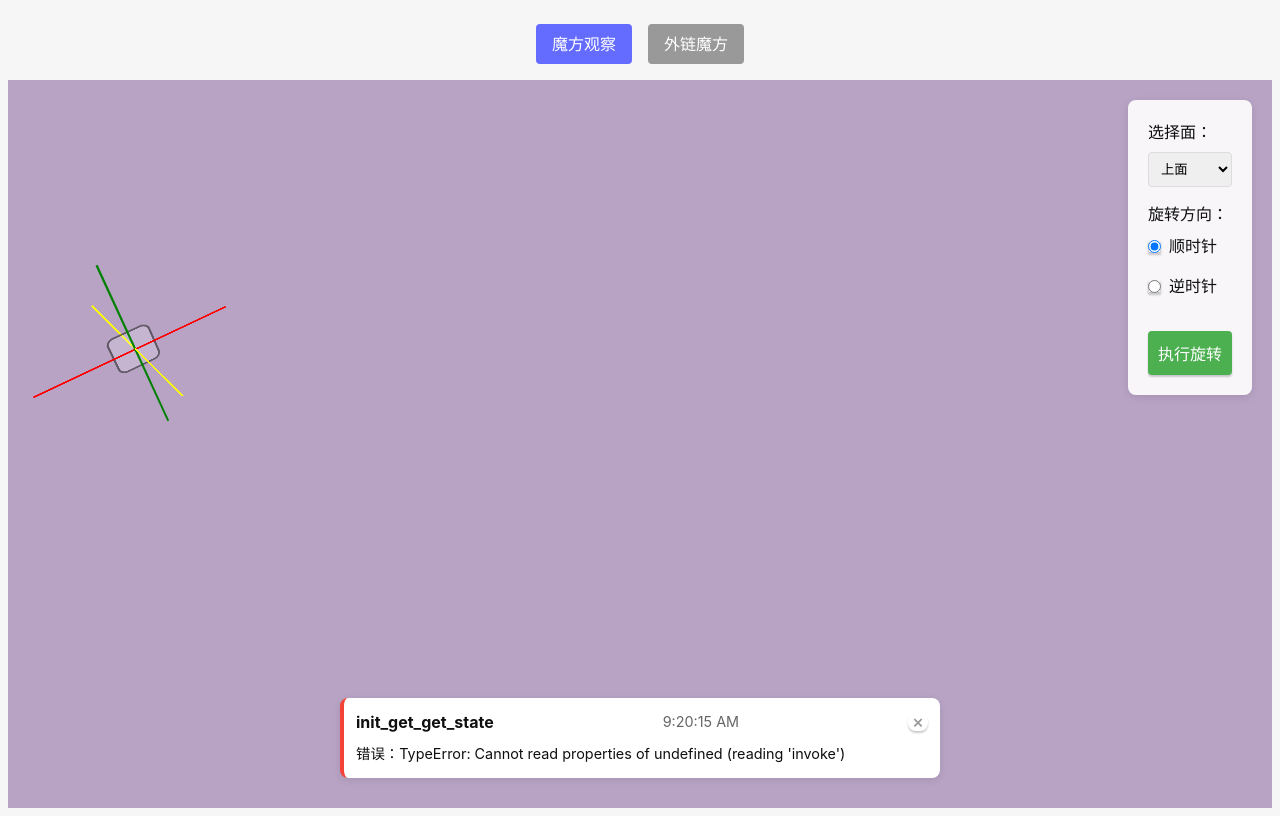
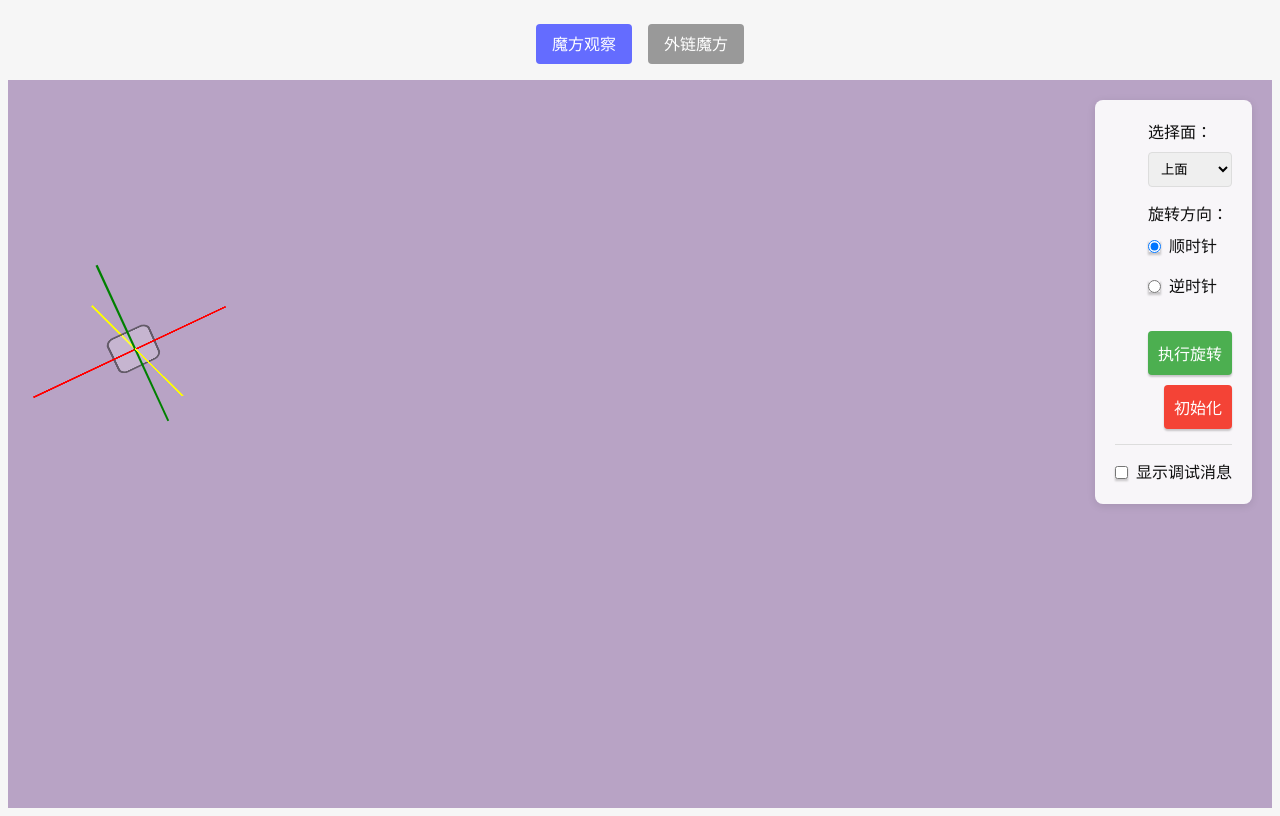
Before and after one commit to davelet/rubik-cube-restore, a Vue app: page /cube in a window 1280 px wide. Built offline with nearby package versions, Linux system fonts and the light colour scheme.

Commit message:
增加调试开关

```diff
--- a/src/components/ApiMessageDisplay.vue
+++ b/src/components/ApiMessageDisplay.vue
@@ -1,10 +1,11 @@
 <template>
   <div class="api-message-container">
     <transition-group name="message-list" tag="div">
-      <div v-for="message in messages" :key="message.id" :class="['api-message', message.type]">
+      <div v-for="message in messages" :key="message.id" :class="['api-message', message.type]" @mouseenter="pauseTimer(message)" @mouseleave="resumeTimer(message)">
         <div class="message-header">
           <span class="api-name">{{ message.apiName }}</span>
           <span class="timestamp">{{ message.timestamp }}</span>
+          <span class="timer" v-if="message.timerVisible">{{ message.remainingTime }}秒</span>
           <button class="clear-button" @click="removeMessage(message.id)">×</button>
         </div>
         <div class="message-content">
@@ -34,6 +35,8 @@ export default {
   methods: {
     addMessage(apiName, params, isSuccess, error = null, response = null) {
       const message = {
+        timerVisible: true,
+        remainingTime: 5,
         id: Date.now(),
         apiName,
         params,
@@ -41,15 +44,58 @@ export default {
         status: isSuccess ? '成功' : '失败',
         type: isSuccess ? 'success' : 'error',
         error,
-        timestamp: new Date().toLocaleTimeString()
+        timestamp: new Date().toLocaleTimeString(),
+        isPaused: false,
+        intervalId: null
       }
+
       this.messages.unshift(message)
+
+      this.startTimer(message)
+    },
+    startTimer(message) {
+      if (message.intervalId) {
+        clearInterval(message.intervalId)
+      }
+      message.intervalId = setInterval(() => {
+        if (!message.isPaused && message.remainingTime > 0) {
+          const index = this.messages.findIndex(m => m.id === message.id)
+          if (index !== -1) {
+            this.messages[index] = { ...this.messages[index], remainingTime: this.messages[index].remainingTime - 1 }
+            if (this.messages[index].remainingTime === 0) {
+              this.removeMessage(message.id)
+            }
+          }
+        }
+      }, 1000);
     },
     removeMessage(id) {
       const index = this.messages.findIndex(m => m.id === id)
       if (index !== -1) {
+        const message = this.messages[index]
+        if (message.intervalId) {
+          clearInterval(message.intervalId)
+        }
         this.messages.splice(index, 1)
       }
+    },
+    pauseTimer(message) {
+      message.isPaused = true
+      if (message.intervalId) {
+        clearInterval(message.intervalId)
+      }
+    },
+    resumeTimer(message) {
+      message.isPaused = false
+      this.startTimer(message)
+    },
+    clearAllMessages() {
+      this.messages.forEach(message => {
+        if (message.intervalId) {
+          clearInterval(message.intervalId);
+        }
+      });
+      this.messages = [];
     }
   }
 }
@@ -81,6 +127,13 @@ export default {
 
 .api-message.error {
   border-left: 4px solid #f44336;
+}
+
+.timer {
+  text-align: center;
+  font-size: 0.9em;
+  color: #666;
+  margin-bottom: 8px;
 }
 
 .message-header {
--- a/src/components/RubiksCubeBase.vue
+++ b/src/components/RubiksCubeBase.vue
@@ -3,7 +3,7 @@
     <RubiksCubeFace v-for="(face, index) in faces" :key="face.name"
       :rotate="face.rotate"
       :translateZ="translateZ(size)"
-      :color="getFaceColor(index)"
+      :color="getFaceColor(face.faceIndex)"
     />
   </div>
 </template>
--- a/src/components/RubiksCubeOnTauri.vue
+++ b/src/components/RubiksCubeOnTauri.vue
@@ -6,11 +6,28 @@
       <div class="axis y-axis"></div>
       <div class="axis z-axis"></div>
     </div>
-    <RubiksCubeRotationControls @rotate="handleRotation" />
-    <div v-for="(cube, index) in cubes" :key="index" :style="cubeContainerStyle(cube)">
-      <RubiksCubeBase :size="cube.size" :cubeState="cube.cubeState" :converedFaces="cube.coveredFaces"/>
+    <RubiksCubeRotationControls
+      @rotate="handleRotation"
+      @reset="initCubeState"
+      @debug-toggle="handleDebugToggle"
+      :showDebugMessages="showDebugMessages"
+    />
+    <div
+      v-for="(cube, index) in cubes"
+      :key="index"
+      :style="cubeContainerStyle(cube)"
+    >
+      <RubiksCubeBase
+        :size="cube.size"
+        :cubeState="cube.cubeState"
+        :converedFaces="cube.coveredFaces"
+      />
     </div>
-    <ApiMessageDisplay ref="apiMessage" />
+    <ApiMessageDisplay
+      ref="apiMessage"
+      v-if="showDebugMessages"
+      class="message-display"
+    />
   </div>
 </template>
 
@@ -22,29 +39,31 @@ import ApiMessageDisplay from './ApiMessageDisplay.vue';
 
 export default {
   name: 'RubiksCubeOnTauri',
+
   components: {
     RubiksCubeBase,
     RubiksCubeRotationControls,
     ApiMessageDisplay
   },
+
   setup() {
     const store = useCubeStore();
     const cubeSize = store.cubeSize;
     return { store, cubeSize };
   },
-  async created() {
-    const result = await this.store.initCubeState()
-    if (result.success) {
-      this.$refs.apiMessage?.addMessage('init_get_get_state', null, true, null, result.result)
-    } else {
-      this.$refs.apiMessage?.addMessage('init_get_get_state', null, false, result.error)
-    }
+
+  data() {
+    return {
+      showDebugMessages: false,
+    };
   },
+
   computed: {
     cubes() {
       return this.store.cubes;
     },
   },
+
   methods: {
     cubeContainerStyle(cube) {
       return {
@@ -53,25 +72,59 @@ export default {
         transform: `translate3d(${cube.x + cube.size}px, ${cube.y + cube.size / 2}px, 0px) rotateX(${cube.rotateX}deg) rotateY(${cube.rotateY}deg)`,
       }
     },
-    // getCubeColors(cube) {
-    //   return {
-    //     topColor: cube.topColor,
-    //     bottomColor: cube.bottomColor,
-    //     frontColor: cube.frontColor,
-    //     backColor: cube.backColor,
-    //     leftColor: cube.leftColor,
-    //     rightColor: cube.rightColor
-    //   }
-    // },
+
+    handleDebugToggle(value) {
+      this.showDebugMessages = value;
+      this.handleDebugMessage(value);
+    },
+
+    handleDebugMessage(isEnabled) {
+      if (isEnabled) {
+        this.$refs.apiMessage?.addMessage(
+          'debug_mode',
+          null,
+          true,
+          null,
+          '调试模式已启用'
+        );
+      } else {
+        this.$refs.apiMessage?.clearAllMessages();
+      }
+    },
+
     async handleRotation(rotationParams) {
       const result = await this.store.handleRotation(rotationParams);
+      this.handleApiResponse('turn', rotationParams, result);
+    },
+
+    async initCubeState() {
+      const result = await this.store.initCubeState();
+      this.handleApiResponse('init_result', null, result, '初始化完成');
+    },
+
+    handleApiResponse(type, params, result, successMessage) {
       if (result.success) {
-        this.$refs.apiMessage?.addMessage('turn', rotationParams, true, null, result.result);
+        this.$refs.apiMessage?.addMessage(
+          type,
+          params,
+          true,
+          null,
+          successMessage || result.result
+        );
       } else {
-        this.$refs.apiMessage?.addMessage('turn', rotationParams, false, result.error);
+        this.$refs.apiMessage?.addMessage(
+          type,
+          params,
+          false,
+          result.error || `${type}失败`
+        );
       }
-    },
+    }
   },
+
+  async created() {
+    const result = await this.store.initCubeState();
+  }
 }
 </script>
 
@@ -138,86 +191,13 @@ export default {
   transform-style: preserve-3d;
 }
 
-.face {
-  position: absolute;
-  width: 100%;
-  height: 100%;
-  transform-style: preserve-3d;
-}
-
-.block {
-  position: absolute;
-  width: 33.33%;
-  height: 33.33%;
-  background-color: #fff;
-  border: 1px solid black;
-}
-
-.rotation-controls {
-  position: absolute;
-  top: 20px;
-  right: 20px;
-  background-color: rgba(255, 255, 255, 0.9);
-  padding: 20px;
-  border-radius: 8px;
-  box-shadow: 0 2px 8px rgba(0, 0, 0, 0.1);
-}
-
-.control-group {
-  margin-bottom: 15px;
-}
-
-.control-group:last-child {
-  margin-bottom: 0;
-}
-
-.control-group label {
-  display: block;
-  margin-bottom: 8px;
-  font-weight: bold;
-}
-
-select {
-  width: 100%;
-  padding: 8px;
-  border-radius: 4px;
-  border: 1px solid #ddd;
-}
-
-.radio-group {
-  display: flex;
-  flex-direction: column;
-  gap: 8px;
-}
-
-.radio-group label {
-  display: flex;
-  align-items: center;
-  gap: 8px;
-  font-weight: normal;
-}
-
-input[type="radio"] {
-  margin: 0;
-}
-
-.rotate-button {
-  width: 100%;
-  padding: 10px;
-  background-color: #4CAF50;
-  color: white;
-  border: none;
-  border-radius: 4px;
-  cursor: pointer;
-  font-size: 16px;
-  margin-top: 10px;
-}
-
-.rotate-button:hover {
-  background-color: #45a049;
-}
-
-.rotate-button:active {
-  background-color: #3d8b40;
+.message-display {
+  position: fixed;
+  bottom: 20px;
+  left: 50%;
+  transform: translateX(-50%);
+  z-index: 1000;
+  width: 80%;
+  max-width: 600px;
 }
 </style>
--- a/src/components/RubiksCubeRotationControls.vue
+++ b/src/components/RubiksCubeRotationControls.vue
@@ -1,4 +1,5 @@
 <template>
+  <div class="controls-container">
     <div class="rotation-controls">
       <div class="control-group">
         <label for="face-select">选择面：</label>
@@ -25,11 +26,27 @@
         <button @click="handleRotation" class="rotate-button">执行旋转</button>
       </div>
     </div>
+    <div class="reset-control">
+      <button @click="handleReset" class="reset-button">初始化</button>
+    </div>
+    <div class="debug-control">
+      <label class="debug-label">
+        <input type="checkbox" :checked="showDebugMessages" @change="toggleDebug">
+        显示调试消息
+      </label>
+    </div>
+  </div>
 </template>
 
 <script>
 export default {
   name: 'RotationControls',
+  props: {
+    showDebugMessages: {
+      type: Boolean,
+      default: false
+    }
+  },
   data() {
     return {
       selectedFace: 0,
@@ -43,20 +60,39 @@ export default {
         face: this.selectedFace,
         direction: this.rotationDirection === 'clockwise' ? 0 : 1
       });
+    },
+    handleReset() {
+      this.$emit('reset');
+    },
+    toggleDebug(event) {
+      this.$emit('debug-toggle', event.target.checked);
     }
   }
 }
 </script>
 
 <style scoped>
-.rotation-controls {
+.controls-container {
   position: absolute;
   top: 20px;
   right: 20px;
+  display: flex;
+  flex-direction: column;
+  /* Align items vertically */
+  align-items: flex-end;
+  /* Align to the right */
+}
+
+.controls-container {
   background-color: rgba(255, 255, 255, 0.9);
   padding: 20px;
   border-radius: 8px;
   box-shadow: 0 2px 8px rgba(0, 0, 0, 0.1);
+}
+
+.rotation-controls,
+.reset-control {
+  margin-bottom: 0;
 }
 
 .control-group {
@@ -97,10 +133,10 @@ input[type="radio"] {
   margin: 0;
 }
 
-.rotate-button {
+.rotate-button,
+.reset-button {
   width: 100%;
   padding: 10px;
-  background-color: #4CAF50;
   color: white;
   border: none;
   border-radius: 4px;
@@ -109,11 +145,45 @@ input[type="radio"] {
   margin-top: 10px;
 }
 
+.rotate-button {
+  background-color: #4CAF50;
+}
+
+.reset-button {
+  background-color: #f44336;
+}
+
 .rotate-button:hover {
   background-color: #45a049;
+}
+
+.reset-button:hover {
+  background-color: #da190b;
 }
 
 .rotate-button:active {
   background-color: #3d8b40;
 }
+
+.reset-button:active {
+  background-color: #c41810;
+}
+
+.debug-control {
+  margin-top: 15px;
+  padding-top: 15px;
+  border-top: 1px solid #ddd;
+}
+
+.debug-label {
+  display: flex;
+  align-items: center;
+  gap: 8px;
+  cursor: pointer;
+  user-select: none;
+}
+
+.debug-label input[type="checkbox"] {
+  margin: 0;
+}
 </style>
```
Lines whose indentation alone changed are shown as unchanged.
